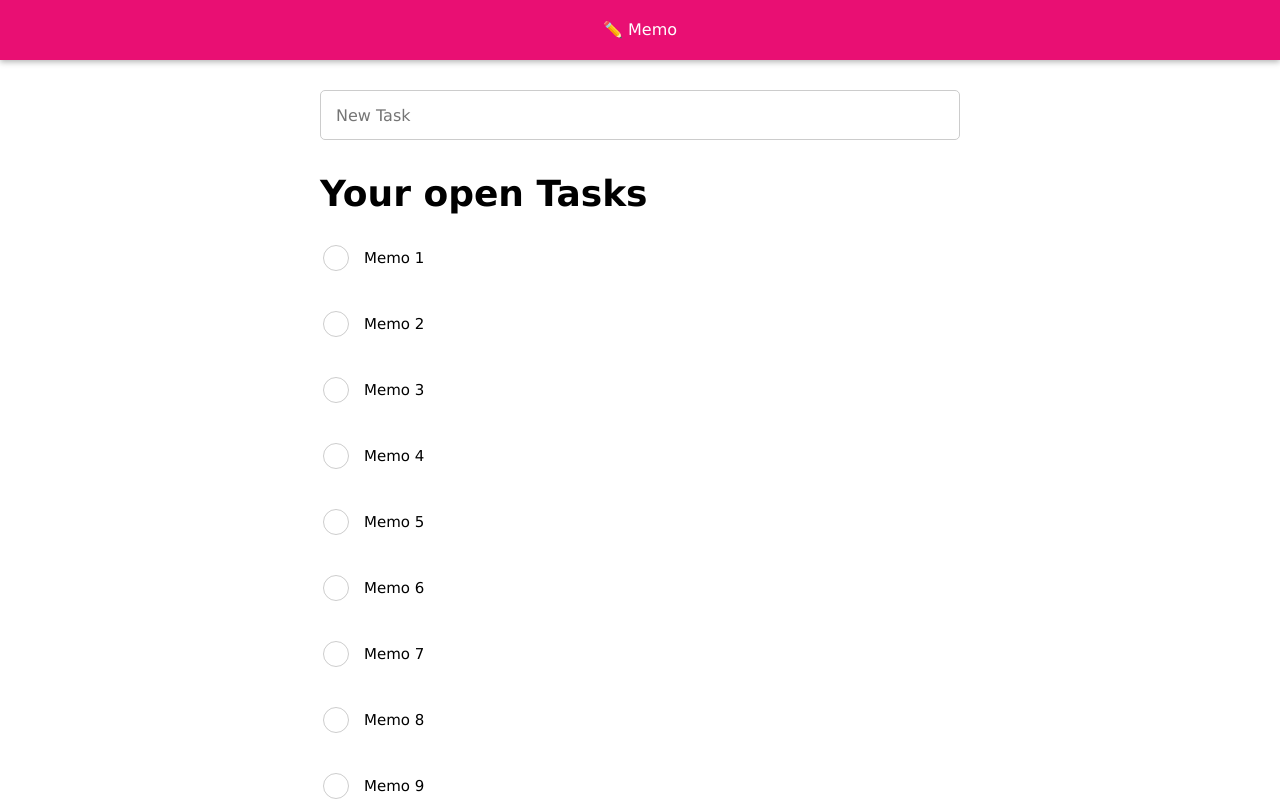
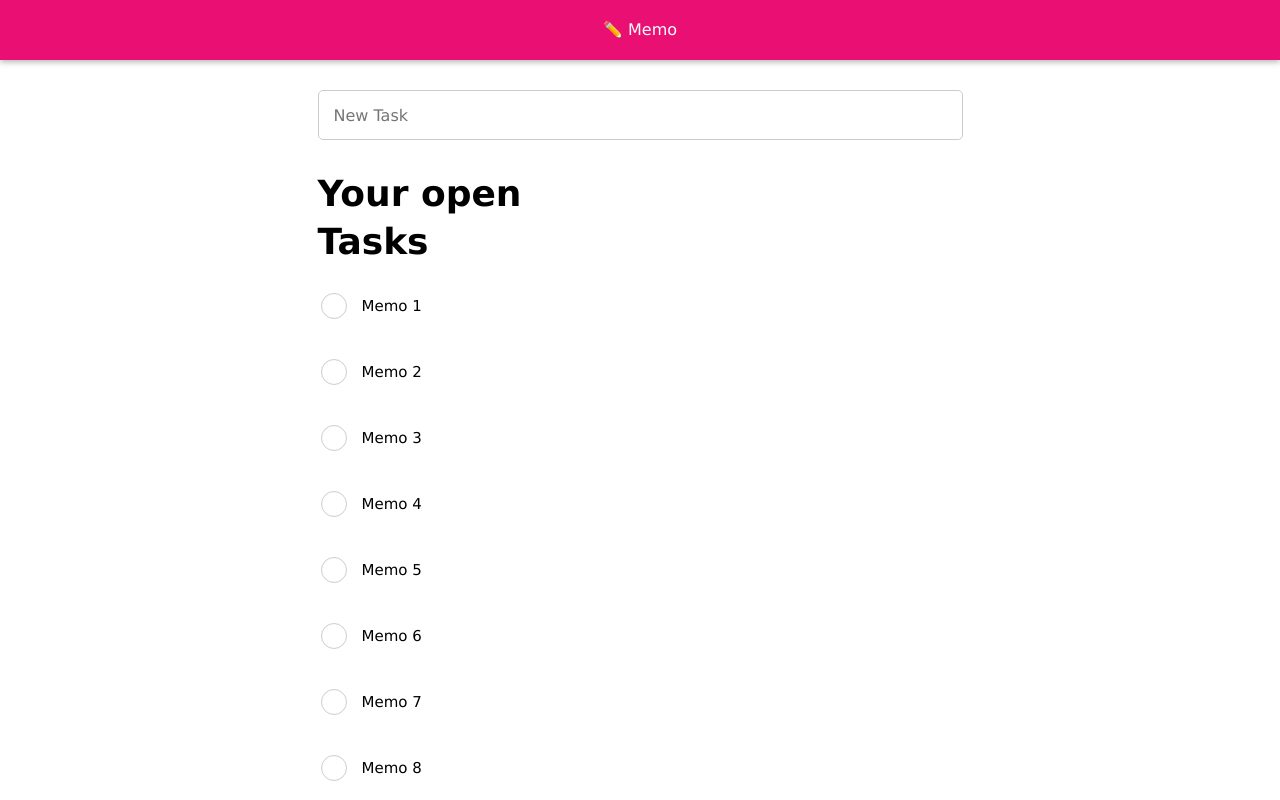
Before and after one commit to markusoelhafen/todo-app-pwa, a React (Create React App) app: page / in a window 1280 px wide. Shown: the top 800 px of the page. Built offline with nearby package versions, Linux system fonts and the light colour scheme.

Commit message:
fix: add grid to components

```diff
--- a/src/components/frame/frame.tsx
+++ b/src/components/frame/frame.tsx
@@ -16,11 +16,24 @@ export interface FrameProps {
 }
 
 const StyledFrame = styled.div`
-  display: flex;
-  flex-direction: column;
-  align-items: center;
+  display: grid;
+  grid-template-columns: auto auto auto;
+  grid-template-areas:
+    "header header header"
+    ". form ."
+    ". list .";
   width: 100%;
   height: 100%;
+
+  @media (max-width: 720px) {
+    max-height: 100vh;
+    grid-template-columns: auto;
+    grid-template-rows: auto 1fr auto;
+    grid-template-areas:
+    "header"
+    "list"
+    "form";
+  }
 `;
 
 export const Frame: React.StatelessComponent<FrameProps> = (props): JSX.Element => (
--- a/src/components/header/header.tsx
+++ b/src/components/header/header.tsx
@@ -6,11 +6,11 @@ export interface HeaderProps {
 }
 
 const StyledHeader = styled.div`
+  grid-area: header
   background-color: #e90f73;
   color: white;
   padding: 15px;
   text-align: center;
-  width: 100%;
   margin-bottom: 30px;
   box-shadow: 0px 2px 6px 0 rgba(0,0,0,.3);
   box-sizing: border-box;
--- a/src/components/taskform/taskform.tsx
+++ b/src/components/taskform/taskform.tsx
@@ -7,15 +7,13 @@ export interface TaskFormProps extends InputProps{
 }
 
 const StyledFormWrapper = styled.form`
-  display: flex;
-  justify-content: center;
-  width: 50%;
+  grid-area: form;
 
-  @media (max-width: 720px) {
-    position: fixed;
-    bottom: 0;
-    width: 100%;
-  }
+  // @media (max-width: 720px) {
+  //   position: fixed;
+  //   bottom: 0;
+  //   width: 100%;
+  // }
 `;
 
 const StyledInput = styled(Input)`
--- a/src/components/tasklist/tasklist.tsx
+++ b/src/components/tasklist/tasklist.tsx
@@ -8,8 +8,8 @@ export interface TaskListProps {
 }
 
 const StyledTaskContainer = styled.div`
+  grid-area: list;
   box-sizing: border-box;
-  display: block;
   margin-top: 30px;
   width: 50%;
 
```
Also changed, not shown: src/components/index.mdx (deleted, +0 -21 lines).
